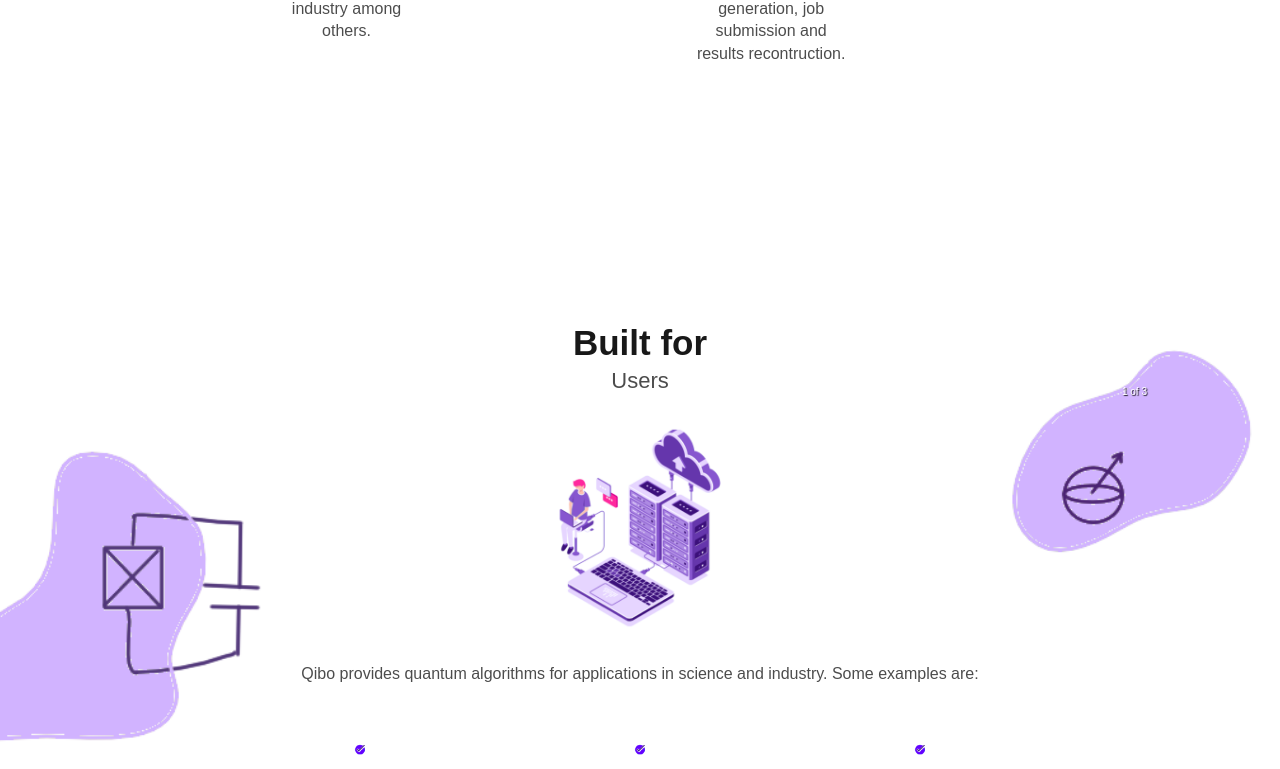
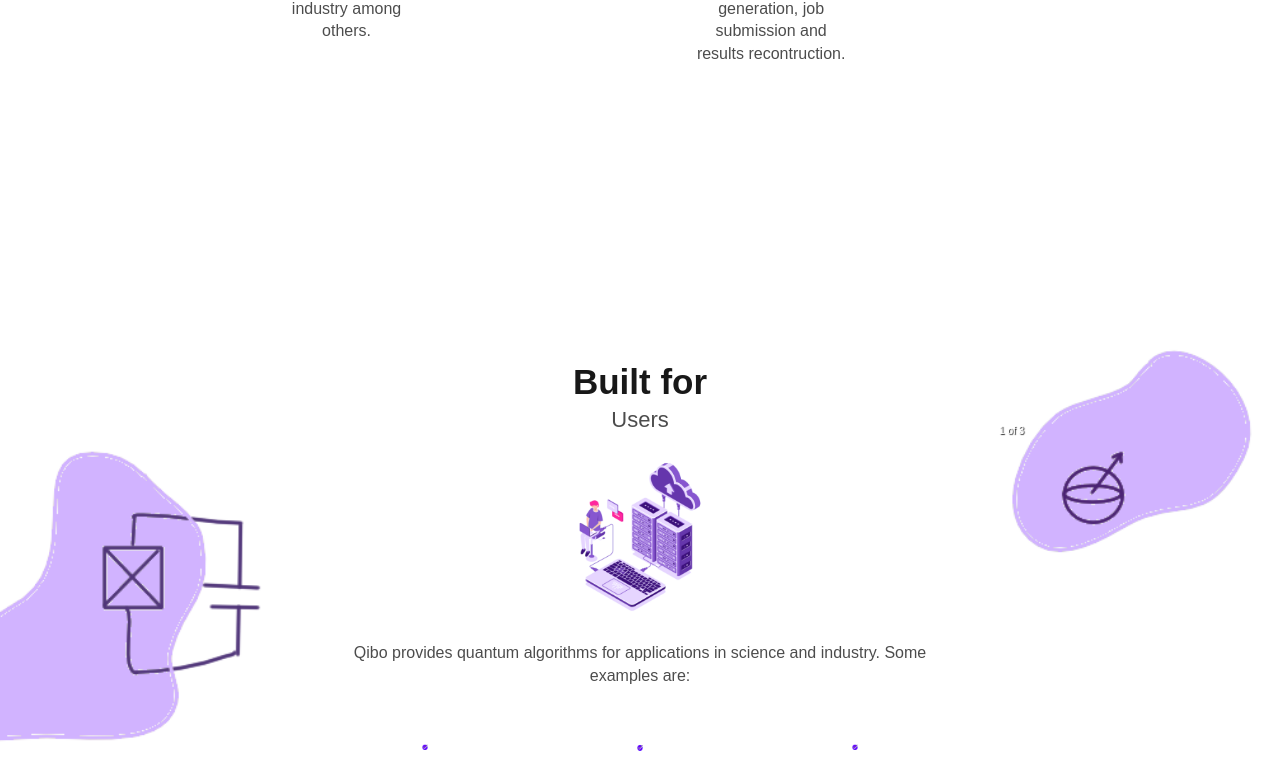
Before and after one commit to qibogang/qibogang.github.io, a Next.js app: page / in a window 1280 px wide. Shown: the part 1294-2063 px from the top of the page. Built offline with nearby package versions, Linux system fonts and the light colour scheme.

Commit message:
set showThumbs={false} in Carousel class

```diff
--- a/components/Carousel.js
+++ b/components/Carousel.js
@@ -10,7 +10,7 @@ export default class NextJsCarousel extends Component {
             <div className='in-container'>
               <div className='h1-custom'>Built for</div>
 
-              <Carousel>
+              <Carousel showThumbs={false}>
 
                   <div className='in-container'>
                       <div className='h2-custom'> Users </div>
--- a/pages/index.js
+++ b/pages/index.js
@@ -74,8 +74,8 @@ const CarouselHero = styled.div`
   justify-content: center;
   align-items: center;
   padding-top: 10%;
-  padding-left: 0%;
-  padding-right: 0%;
+  padding-left: 12%;
+  padding-right: 12%;
   padding-bottom: 5%;
   background-image: url("/images/home/bg-carousel.png");
   background-size: cover;
@@ -87,8 +87,8 @@ const CarouselHero = styled.div`
     display: flex;
     padding-top: 200px;
     padding-bottom: 200px;
-    padding-right: 5px;
-    padding-left: 5px;
+    padding-left: 12%;
+    padding-right: 12%;
 
   }
 `
```
